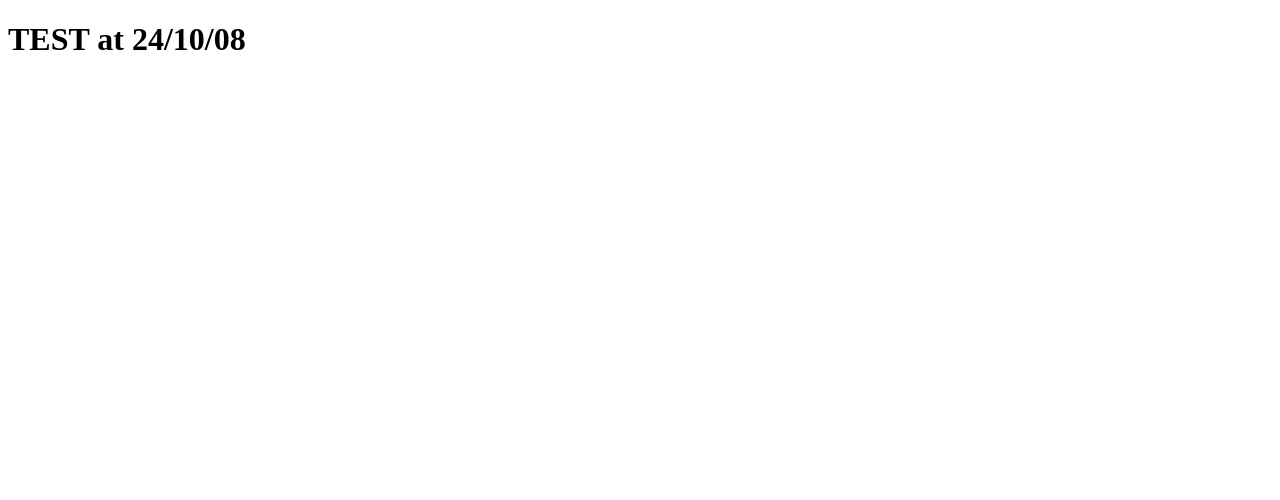
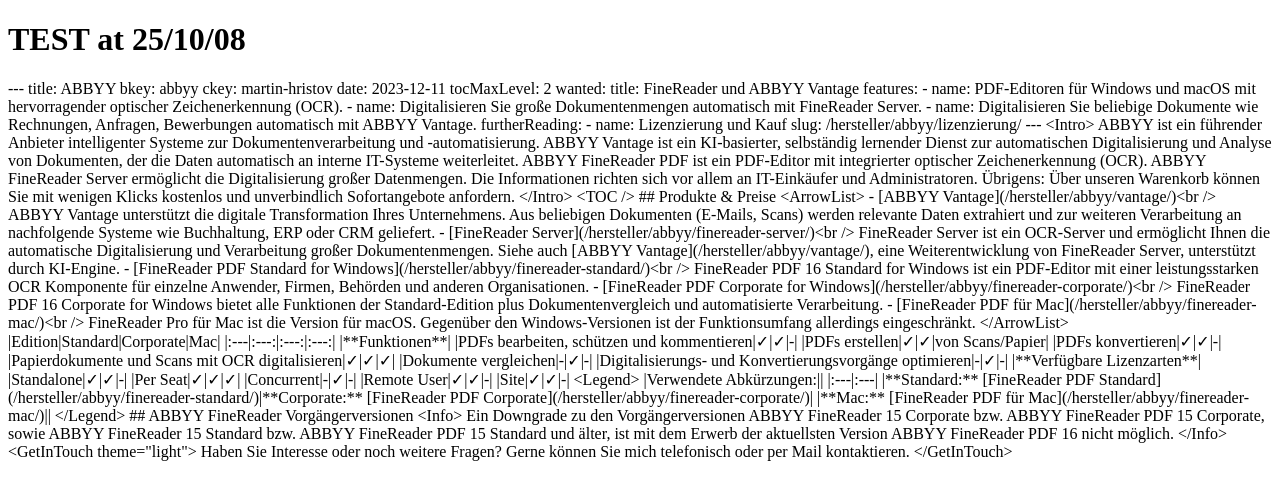
Before and after one commit to don-esteban/vercel-deployment-bug-reproduction, a Next.js app: page / in a window 1280 px wide. Shown: the top 500 px of the page. Built offline with nearby package versions, Linux system fonts and the light colour scheme.

Commit message:
Add file access

```diff
--- a/app/page.tsx
+++ b/app/page.tsx
@@ -1,11 +1,15 @@
 import path from "path";
+import fs from "fs";
 
 export default async function Page() {
-  const base = '/vercel/path0/contentsx4/hersteller'
-  const secondBase = base // If we remove this line, the project deploys successfully.
+  const base = `${process.cwd()}/contentsx4/hersteller`
+  const file = fs.readFileSync(path.join(base, 'abbyy', 'index.mdx'), 'utf8') // Can't access the file
   return (
     <div>
-      <h1>TEST at 24/10/08</h1>
+      <h1>TEST at 25/10/08</h1>
+      <div>
+      {file}
+      </div>
     </div>
   );
 }
```
